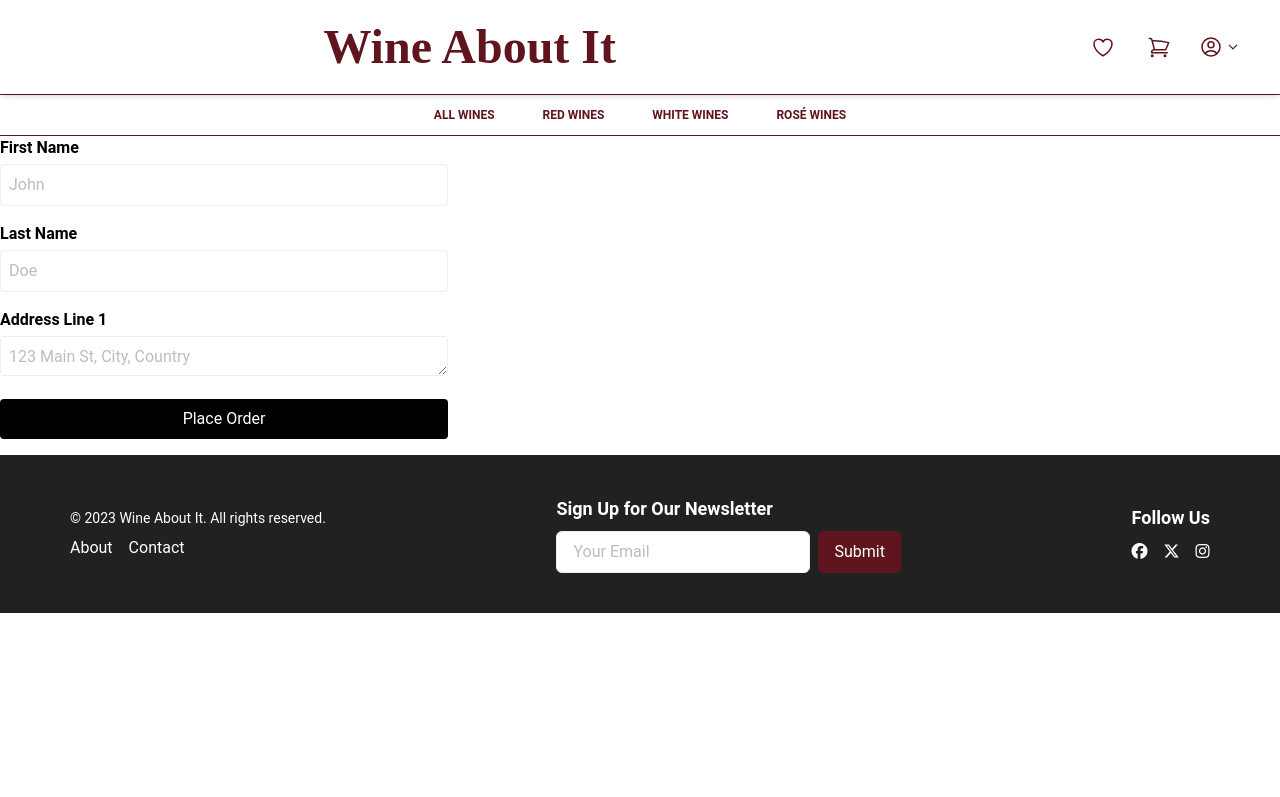
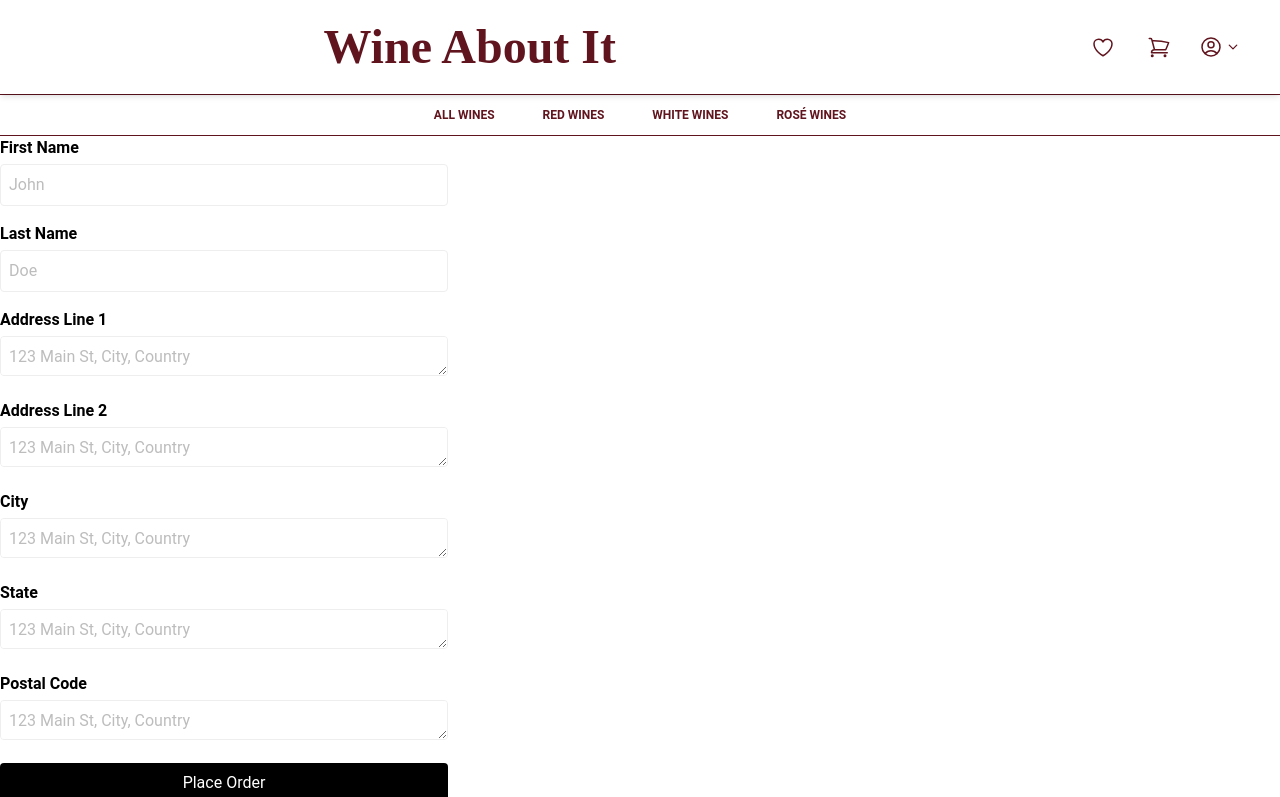
Before and after one commit to manfredjoa/wine-about-it-client, a React (Create React App) app: page /checkout in a window 1280 px wide. Shown: the top 797 px of the page. Built offline with nearby package versions, Linux system fonts and the light colour scheme; a web font is replaced by a local one.

Commit message:
edit styling of wine detail page

```diff
--- a/src/components/Checkout.jsx
+++ b/src/components/Checkout.jsx
@@ -1,12 +1,11 @@
-// const CenteredPage = () => {
-//   return (
-//     <div className="flex justify-center items-center h-screen">
-//       <CheckoutForm />
-//     </div>
-//   );
-// };
+import react from 'react';
+import { useState } from 'react';
+export default function Checkout() {
+  const [formData, setFormData] = useState({
+    email: "",
+    password: "",
+  });
 
-export default function Checkout() {
   return (
     <form className="w-full max-w-md">
       <div className="mb-4">
@@ -43,6 +42,54 @@ export default function Checkout() {
           placeholder="123 Main St, City, Country"
         />
       </div>
+      <div className="mb-4">
+        <label htmlFor="address" className="block font-semibold mb-1">
+          {" "}
+          Address Line 2
+        </label>
+        <textarea
+          id="address"
+          className="w-full p-2 h-10 border rounded"
+          rows="4"
+          placeholder="123 Main St, City, Country"
+        />
+      </div>
+      <div className="mb-4">
+        <label htmlFor="city" className="block font-semibold mb-1">
+          {" "}
+          City
+        </label>
+        <textarea
+          id="city"
+          className="w-full p-2 h-10 border rounded"
+          rows="4"
+          placeholder="123 Main St, City, Country"
+        />
+      </div>
+      <div className="mb-4">
+        <label htmlFor="state" className="block font-semibold mb-1">
+          {" "}
+          State
+        </label>
+        <textarea
+          id="address"
+          className="w-full p-2 h-10 border rounded"
+          rows="4"
+          placeholder="123 Main St, City, Country"
+        />
+      </div>
+      <div className="mb-4">
+        <label htmlFor="postal-code" className="block font-semibold mb-1">
+          {" "}
+          Postal Code
+        </label>
+        <textarea
+          id="address"
+          className="w-full p-2 h-10 border rounded"
+          rows="4"
+          placeholder="123 Main St, City, Country"
+        />
+      </div>
       <button
         type="submit"
         className="bg-black hover:bg-red-800 text-white py-2 px-4 rounded w-full"
--- a/src/pages/WineDetailPage.jsx
+++ b/src/pages/WineDetailPage.jsx
@@ -4,6 +4,7 @@ import { useEffect, useState } from "react";
 
 export default function WineDetail() {
   const [wine, setWine] = useState({});
+  const [rating, setRating] = useState(0);
 
   let { id } = useParams();
 
@@ -17,35 +18,75 @@ export default function WineDetail() {
     console.log(wine);
   }
 
+  //function to handle rating change
+  const handleRatingChange = (newrating) => {
+    setRating(setRating === rating ? 0 : setRating);
+  };
+
   return (
     <div className="mx-20 mt-10">
-      <div className="flex p-4 max-w-4xl mx-auto mb-10">
-        <div className="flex-1 pr-4">
+      <div className="flex p-4 max-w-4xl mx-auto mb-10 ml-auto">
+        <div className="flex-1">
           <img
             src={wine.img}
             alt={wine.WineName}
-            className="w-full h-auto object-cover"
+            className="w-1/2 h-auto object-cover"
           />
-        </div>
+          </div>
 
         <div className="flex-1 text-center">
-          <h1 className="text-5xl font-bold mb-10 font-mono">
+          <h1 className="text-2xl font-italic mb-8 font-mono">
             {wine.WineName}
           </h1>
-          <p className="mb-2 text-3xl">
+
+           <div className="text-left mb-4">
+
+
+            <img
+    src={wine.flag}
+    alt="Flag"
+    className="w-1/4 md:w-1/6 h-auto"
+  />
+</div>
+
+
+
+          <p className="mb-2 text-2xl text-left">
             <span className="font-bold">Price:</span> {wine.Price}
           </p>
 
-          <img src={wine.flag} />
 
-          <p className="mb-2 text-3xl">
-            <span className="font-bold">ProductType:</span> {wine.ProductType}
+
+          <p className="mb-2 text-2xl font-serif text-left">
+            <span className="font-bold">Product Type:</span> {wine.ProductType}
           </p>
-          <p className="mb-2 text-3xl">
+
+
+          <div className="flex items-center mt-4">
+              <p className="text-lg font-semibold mr-2 ">Rating:</p>
+
+            <div className="flex">
+              {[1, 2, 3, 4, 5].map((star) => (
+                <button
+                  key={star}
+                  onClick={() => handleRatingChange(star)}
+                  className={`${
+                    star <= rating ? "text-red-500" : "text-black"
+                  } text-xl hover:text-red-500 focus:outline-none`}
+                >
+                  ★
+                </button>
+              ))}
+            </div>
+          </div>
+          <button className="bg-black hover:bg-red-800 text-white py-5 px-10 mt-6 rounded-md">
+            Add to Cart
+          </button>
+          <p className="mb-6 text-1xl font-serif ">
             <span className="font-bold">Description:</span> {wine.Description}
           </p>
         </div>
       </div>
-    </div>
+      </div>
   );
 }
```
